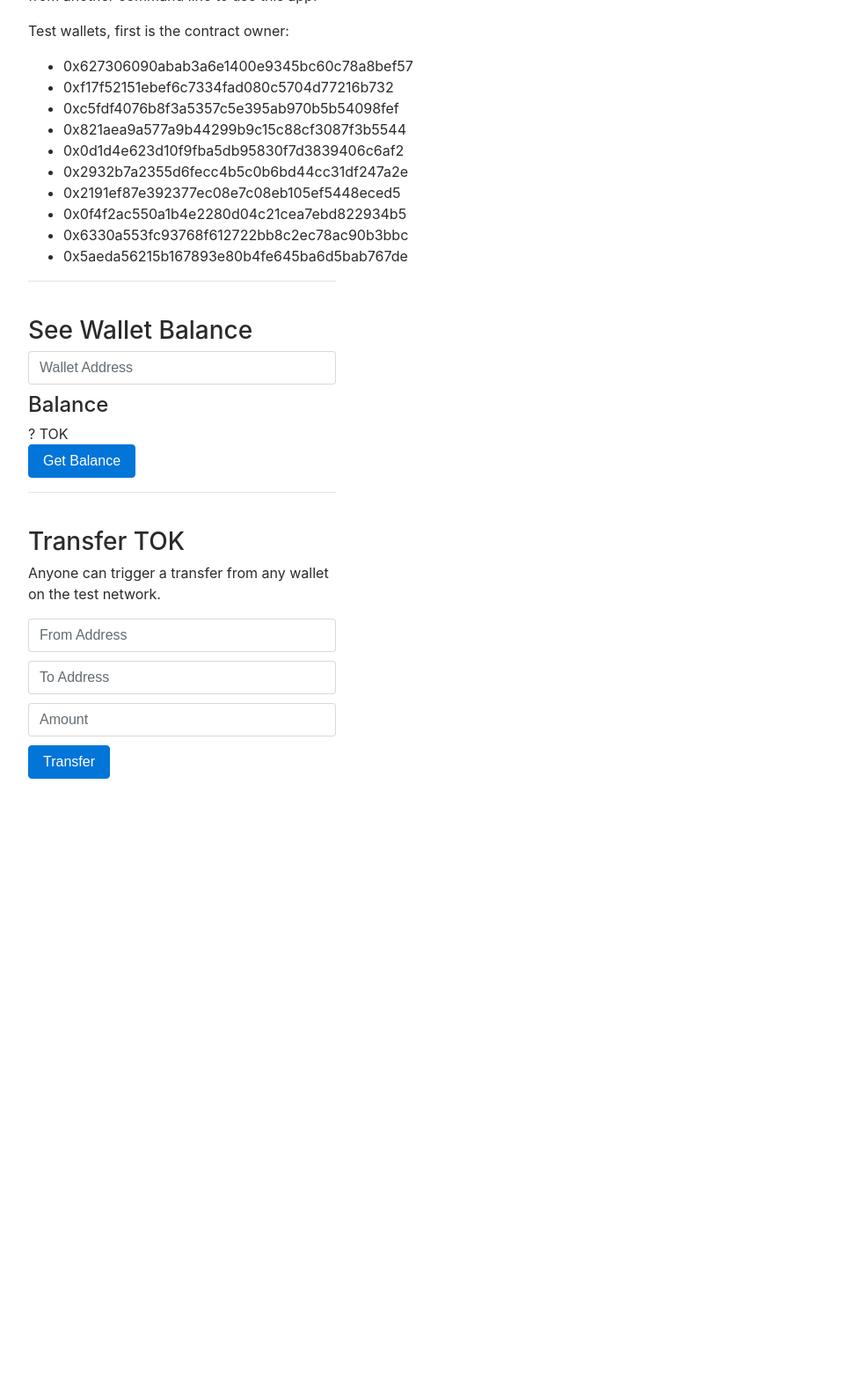
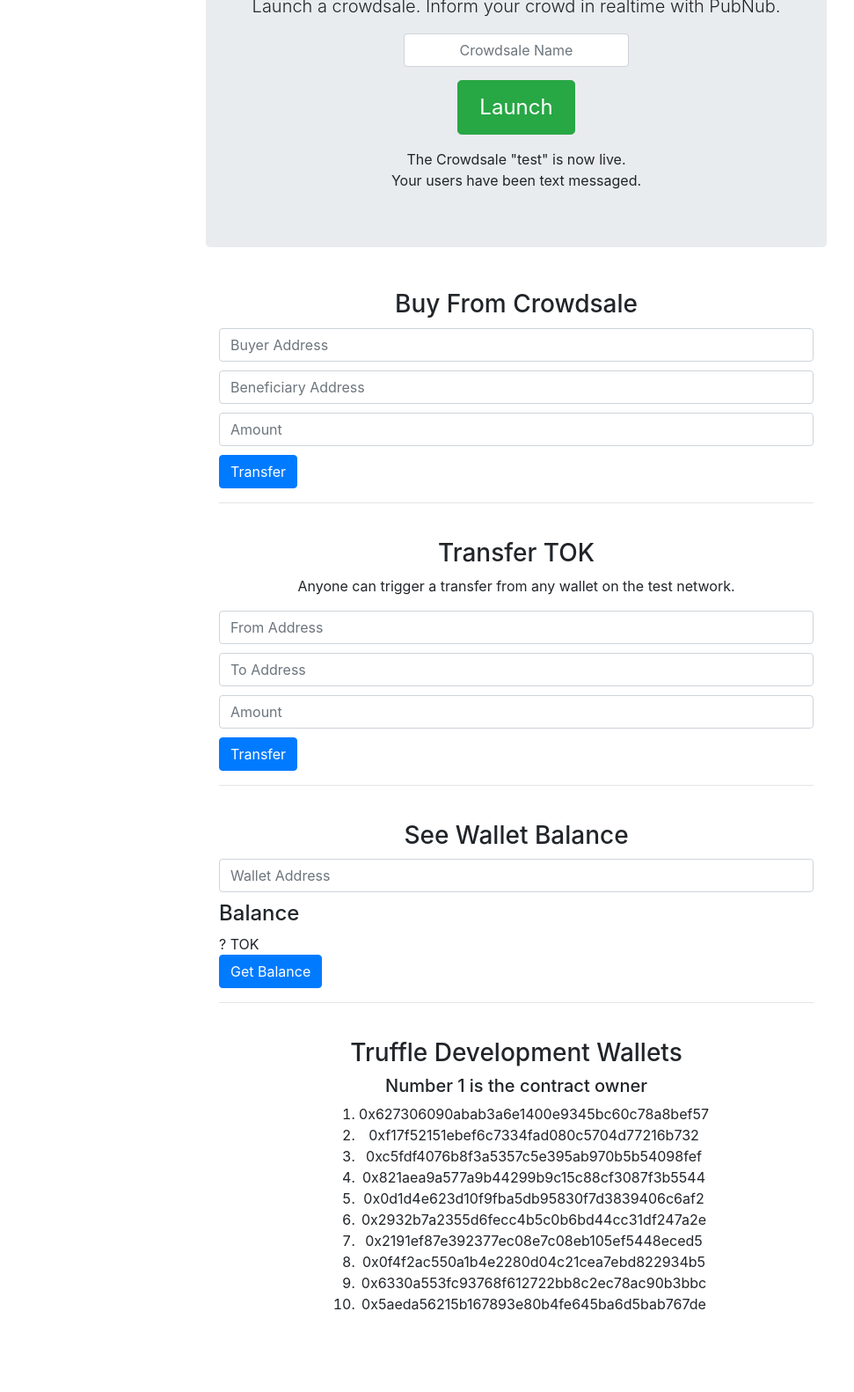
Before and after one commit to ajb413/crowdsalable-eth-token, a website built with webpack: page app/index.html in a window 1280 px wide. Shown: the part 190-1772 px from the top of the page at 88% size, without its empty margins (53-1024 px from the left). Before the commit the page ends 1075 px from the top, so only its background shows below. Built offline with nearby package versions, Linux system fonts and the light colour scheme; some packages are replaced by stand-ins of ours; no server answers; a script that the page names is missing.

Commit message:
updated ui for crowdsale functions

```diff
--- /dev/null
+++ b/app/css/narrow-jumbotron.css
@@ -0,0 +1,79 @@
+/* Space out content a bit */
+body {
+  padding-top: 1.5rem;
+  padding-bottom: 1.5rem;
+}
+
+/* Everything but the jumbotron gets side spacing for mobile first views */
+.header,
+.marketing,
+.footer {
+  padding-right: 1rem;
+  padding-left: 1rem;
+}
+
+/* Custom page header */
+.header {
+  padding-bottom: 1rem;
+  border-bottom: .05rem solid #e5e5e5;
+}
+/* Make the masthead heading the same height as the navigation */
+.header h3 {
+  margin-top: 0;
+  margin-bottom: 0;
+  line-height: 3rem;
+}
+
+/* Custom page footer */
+.footer {
+  padding-top: 1.5rem;
+  color: #777;
+  border-top: .05rem solid #e5e5e5;
+}
+
+/* Customize container */
+@media (min-width: 48em) {
+  .container {
+    max-width: 46rem;
+  }
+}
+.container-narrow > hr {
+  margin: 2rem 0;
+}
+
+/* Main marketing message and sign up button */
+.jumbotron {
+  text-align: center;
+  border-bottom: .05rem solid #e5e5e5;
+}
+.jumbotron .btn {
+  padding: .75rem 1.5rem;
+  font-size: 1.5rem;
+}
+
+/* Supporting marketing content */
+.marketing {
+  margin: 3rem 0;
+}
+.marketing p + h4 {
+  margin-top: 1.5rem;
+}
+
+/* Responsive: Portrait tablets and up */
+@media screen and (min-width: 48em) {
+  /* Remove the padding we set earlier */
+  .header,
+  .marketing,
+  .footer {
+    padding-right: 0;
+    padding-left: 0;
+  }
+  /* Space out the masthead */
+  .header {
+    margin-bottom: 2rem;
+  }
+  /* Remove the bottom border on the jumbotron for visual effect */
+  .jumbotron {
+    border-bottom: 0;
+  }
+}
--- a/app/index.html
+++ b/app/index.html
@@ -1,30 +1,111 @@
 <!DOCTYPE html>
-<html>
+<html lang="en">
   <head>
     <meta charset="utf-8">
-    <meta http-equiv="X-UA-Compatible" content="IE=edge">
-    <meta name="viewport" content="width=device-width, initial-scale=1">
-    <title>Token UI</title>
-    <link rel="stylesheet" type="text/css" href="https://maxcdn.bootstrapcdn.com/bootstrap/4.0.0-beta.3/css/bootstrap.min.css">
+    <meta name="viewport" content="width=device-width, initial-scale=1, shrink-to-fit=no">
+
+    <title>Ethereum Token</title>
+
+    <!-- Bootstrap core CSS -->
+    <link href="https://maxcdn.bootstrapcdn.com/bootstrap/4.0.0/css/bootstrap.min.css" rel="stylesheet">
+
+    <!-- Custom styles for this template -->
+    <link href="/css/narrow-jumbotron.css" rel="stylesheet">
   </head>
+
+  <style type="text/css">
+    input {
+      margin-top: 10px;
+      margin-bottom: 10px;
+    }
+
+    .center {
+      text-align: center;
+    }
+
+    .inline-table {
+      display: inline-table;
+    }
+
+    .crowdsale-name {
+      width: 40%;
+      margin: 15px auto;
+      text-align: center;
+    }
+  </style>
+
   <body>
 
     <div class="container">
 
-      <div class="row">
-        <div class="col-sm-6 col-sm-push-3 col-md-4 col-md-push-4">
-          <h1 class="text-center">Token</h1>
-          <hr/>
-          <br/>
-        </div>
+      <div class="jumbotron">
+        <h1 class="display-3">Token Crowdsale</h1>
+        <p class="lead">Launch a crowdsale. Inform your crowd in realtime with PubNub.</p>
+        <input type="text" class="form-control textinput crowdsale-name" id="crowdsaleName" placeholder="Crowdsale Name" />
+        <p><a class="btn btn-lg btn-success" href="#" role="button">Launch</a></p>
+        <span>The Crowdsale "test" is now live.<br />Your users have been text messaged.</span>
       </div>
 
-      <div class="row">
-        <div class="col-sm-6 col-sm-push-3 col-md-4 col-md-push-4">
-          <p>This page uses the Truffle development RPC at http://127.0.0.1:9545/. Run 'truffle develop' from the project directory and 'npm run dev' from another command line to use this app.</p>
-          <p>
-            Test wallets, first is the contract owner:
-            <ul>
+      <div class="row marketing">
+
+        <div class="col-lg-12">
+          <div>
+            <h3 class="center">Buy From Crowdsale</h3>
+          </div>
+          <div>
+            <input type="text" class="form-control textinput" id="buyerAddress" placeholder="Buyer Address" />
+            <input type="text" class="form-control textinput" id="beneficiaryAddress" placeholder="Beneficiary Address" />
+            <input type="text" class="form-control textinput" id="buyAmount" placeholder="Amount" />
+            <button class="btn btn-primary" id="transferButton" type="button">Transfer</button>
+            <span id="statusSpan"></span>
+
+            <hr/>
+            <br/>
+
+          </div>
+        </div>
+
+        <div class="col-lg-12">
+          <div>
+            <h3 class="center">Transfer TOK</h3>
+          </div>
+          <div>
+            <p class="center">Anyone can trigger a transfer from any wallet on the test network.</p>
+            <input type="text" class="form-control textinput" id="transferFromAddress" placeholder="From Address" />
+            <input type="text" class="form-control textinput" id="transferToAddress" placeholder="To Address" />
+            <input type="text" class="form-control textinput" id="transferAmount" placeholder="Amount" />
+            <button class="btn btn-primary" id="transferButton" type="button">Transfer</button>
+            <span id="statusSpan"></span>
+
+            <hr/>
+            <br/>
+
+          </div>
+        </div>
+
+        <div class="col-lg-12">
+          <div>
+            <h3 class="center">See Wallet Balance</h3>
+          </div>
+          <div>
+            <input type="text" class="form-control textinput" id="walletAddress" placeholder="Wallet Address" />
+              <h4>Balance</h4>
+              <span id="Balance">?</span> TOK <br/>
+              <button class="btn btn-primary" id="balanceButton" type="button">Get Balance</button>
+
+            <hr/>
+            <br/>
+
+          </div>
+        </div>
+
+        <div class="col-lg-12">
+          <div>
+            <h3 class="center">Truffle Development Wallets</h3>
+          </div>
+          <div class="center">
+            <h5>Number 1 is the contract owner</h5>
+            <ol class="inline-table">
               <li>0x627306090abab3a6e1400e9345bc60c78a8bef57</li>
               <li>0xf17f52151ebef6c7334fad080c5704d77216b732</li>
               <li>0xc5fdf4076b8f3a5357c5e395ab970b5b54098fef</li>
@@ -35,60 +116,17 @@
               <li>0x0f4f2ac550a1b4e2280d04c21cea7ebd822934b5</li>
               <li>0x6330a553fc93768f612722bb8c2ec78ac90b3bbc</li>
               <li>0x5aeda56215b167893e80b4fe645ba6d5bab767de</li>
-            </ul>
-          </p>
-          <hr/>
-          <br/>
-        </div>
-      </div>
-
-      <div class="row">
-        <div class="col-sm-6 col-sm-push-3 col-md-4 col-md-push-4">
-          <div class="panel panel-default">
-            <div class="panel-heading">
-              <h3 class="panel-title">See Wallet Balance</h3>
-            </div>
-            <div class="panel-body">
-              <input type="text" class="form-control textinput" id="walletAddress" placeholder="Wallet Address" />
-              <h4>Balance</h4>
-              <span id="Balance">?</span> TOK <br/>
-              <button class="btn btn-primary" id="balanceButton" type="button">Get Balance</button>
-            </div>
-          </div>
-          <hr/>
-          <br/>
-        </div>
-      </div>
-
-      <div class="row">
-        <div class="col-sm-6 col-sm-push-3 col-md-4 col-md-push-4">
-          <div class="panel panel-default">
-            <div class="panel-heading">
-              <h3 class="panel-title">Transfer TOK</h3>
-            </div>
-            <div class="panel-body">
-              <p>Anyone can trigger a transfer from any wallet on the test network.</p>
-              <input type="text" class="form-control textinput" id="transferFromAddress" placeholder="From Address" />
-              <input type="text" class="form-control textinput" id="transferToAddress" placeholder="To Address" />
-              <input type="text" class="form-control textinput" id="transferAmount" placeholder="Amount" />
-              <button class="btn btn-primary" id="transferButton" type="button">Transfer</button>
-              <span id="statusSpan"></span>
-            </div>
+            </ol>
           </div>
         </div>
+
       </div>
-
-      <style type="text/css">
-        input {
-          margin-bottom: 10px;
-        }
-      </style>
-
     </div>
 
     <script type="text/javascript" src="https://cdn.rawgit.com/ethereum/web3.js/develop/dist/web3.min.js"></script>
     <script type="text/javascript" src="https://cdn.rawgit.com/ethereumjs/browser-builds/b15ffc9a/dist/ethereumjs-tx/ethereumjs-tx-1.3.3.min.js"></script>
-    <script src="./app.js"></script>
+    <script src="https://cdn.pubnub.com/sdk/javascript/pubnub.4.20.1.js"></script>
+    <script src="/app.js"></script>
 
   </body>
 </html>
--- a/app/js/app.js
+++ b/app/js/app.js
@@ -1,4 +1,9 @@
-import token_artifacts from '../../build/contracts/Token.json'
+import token_artifacts from '../../build/contracts/Token.json';
+
+var pubnub = new PubNub({
+  publishKey : '__YOUR_PUBNUB_PUBLISH_KEY__',
+  subscribeKey : '__YOUR_PUBNUB_SUBSCRIBE_KEY__'
+});
 
 var accounts;
 var owner;
@@ -71,6 +76,20 @@ window.App = {
           window.App.setStatus("Transaction complete!");
         }
     });
+  },
+
+  newCrowdsale: function(name, address) {
+    var publishConfig = {
+      channel : "new-tok-crowdsale",
+      message : {
+        "crowdsaleName": name,
+        "contractAddress": address
+      }
+    }
+
+    pubnub.publish(publishConfig, function(status, response) {
+      console.log(status, response);
+    });
   }
 };
 
```
